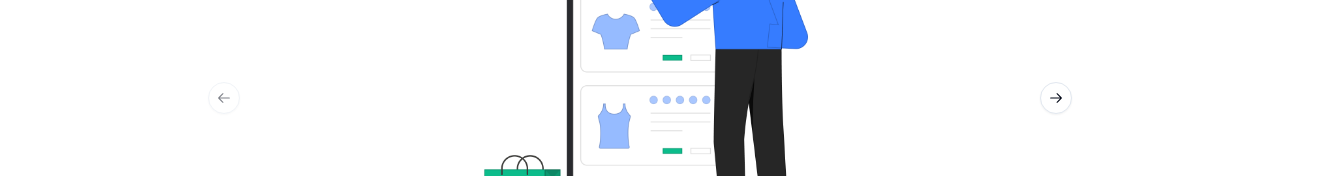
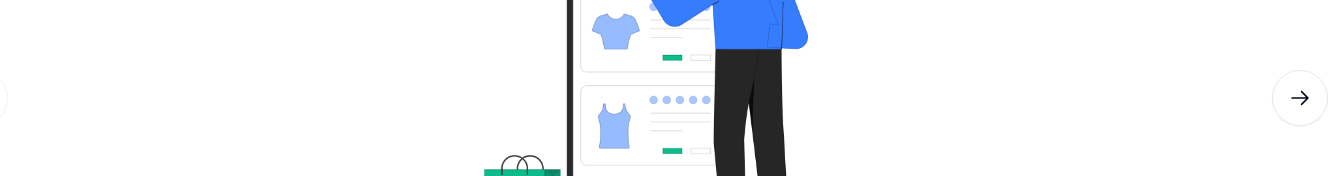
Before and after one commit to azkannawal/bekasan-ecommerce, a React (Vite) app: page / in a window 1280 px wide. Shown: the part 302-478 px from the top of the page, 1328 px wide, since content can reach past the window. Built offline with nearby package versions, Linux system fonts and the light colour scheme.

Commit message:
style: landingpage button

```diff
--- a/src/components/ui/carousel.tsx
+++ b/src/components/ui/carousel.tsx
@@ -216,7 +216,7 @@ const CarouselPrevious = React.forwardRef<
       onClick={scrollPrev}
       {...props}
     >
-      <ArrowLeftIcon className="h-4 w-4" />
+      <ArrowLeftIcon className="h-6 w-6" />
       <span className="sr-only">Previous slide</span>
     </Button>
   );
@@ -245,7 +245,7 @@ const CarouselNext = React.forwardRef<
       onClick={scrollNext}
       {...props}
     >
-      <ArrowRightIcon className="h-4 w-4" />
+      <ArrowRightIcon className="h-6 w-6" />
       <span className="sr-only">Next slide</span>
     </Button>
   );
--- a/src/pages/home.tsx
+++ b/src/pages/home.tsx
@@ -21,7 +21,7 @@ const Home = () => {
 
   return (
     <main className="flex flex-col min-h-screen justify-center items-center">
-      <Carousel className="w-full max-w-3xl">
+      <Carousel className="w-full max-w-7xl">
         <h1 className="uppercase text-center font-bold text-3xl mb-7">
           Selamat Datang
         </h1>
@@ -56,8 +56,8 @@ const Home = () => {
             </CarouselItem>
           ))}
         </CarouselContent>
-        <CarouselPrevious />
-        <CarouselNext />
+        <CarouselPrevious className="h-14 w-14" />
+        <CarouselNext className="h-14 w-14" />
       </Carousel>
     </main>
   );
```
